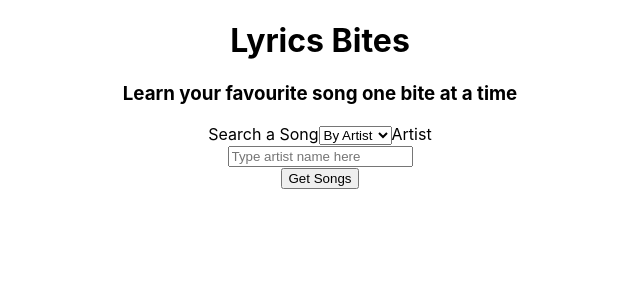
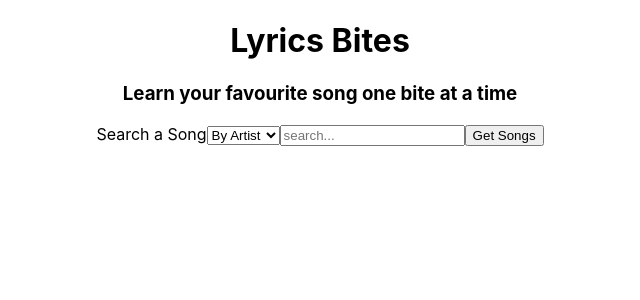
Before and after one commit to Banjer71/lyrics-bites-frontend, a React (Create React App) app: page / in a window 1280 px wide. Shown: the top 300 px of the page, without its empty margins (320-960 px from the left). Built offline with nearby package versions, Linux system fonts and the light colour scheme.

Commit message:
set the first part of the frontend client, create loader componetand artistCard component to display the data fetch from the API

```diff
--- a/package.json
+++ b/package.json
@@ -11,6 +11,7 @@
     "dotenv": "^10.0.0",
     "react": "^17.0.2",
     "react-dom": "^17.0.2",
+    "react-router-dom": "^5.3.0",
     "react-scripts": "4.0.3",
     "web-vitals": "^1.0.1"
   },
--- a/src/App.js
+++ b/src/App.js
@@ -1,10 +1,13 @@
-import './App.css';
-import SearchBar from './components/searchBar';
+import { BrowserRouter as Router, Route } from "react-router-dom";
+import "./App.css";
+import SearchBar from "./components/searchBar";
 
 function App() {
   return (
     <div className="App">
-      <SearchBar />
+      <Router>
+        <SearchBar />
+      </Router>
     </div>
   );
 }
--- /dev/null
+++ b/src/components/artistCard.js
@@ -0,0 +1,46 @@
+import React, { useEffect, useState } from "react";
+import { Link } from "react-router-dom";
+import defImg from "../imageDef.png";
+
+const ArtistCard = ({ track }) => {
+  const [cover, setCover] = useState("");
+
+  useEffect(() => {
+    let apy_key_lastfm = process.env.REACT_APP_API_KEY_LASTFM;
+    let albumName = track.album_name;
+    let name = albumName.replace(/ /gi, "%20");
+
+    const lastfm2 = `/?method=album.search&album=${name}&api_key=${apy_key_lastfm}&format=json`;
+
+    fetch(`/2.0${lastfm2}`)
+      .then((res) => res.json())
+      .then((data) => {
+        const albumCover = data.results.albummatches.album[0].image[3]["#text"];
+        setCover(albumCover);
+      })
+      .catch((err) => console.log(err));
+  }, [track.album_name]);
+
+  return (
+    <div className="card">
+      {cover ? <img src={cover} alt="pic" /> : <img src={defImg} alt="pic" />}
+      <Link
+        className="card-link"
+        to={{
+          pathname: "/SongPage",
+          state: {
+            trackId: track.track_id,
+            album: track.album_name,
+            songName: track.track_name,
+            albumId: track.album_id,
+          },
+        }}
+      >
+        <p>{track.artist_name}</p>
+        <p>{track.track_name}</p>
+      </Link>
+    </div>
+  );
+};
+
+export default ArtistCard;
--- /dev/null
+++ b/src/components/loader.js
@@ -0,0 +1,15 @@
+import React from 'react';
+
+const Loader = ({ message }) => {
+	return (
+		<div className="loader">
+			<div className="loader-spin">{message}</div>
+		</div>
+	);
+};
+
+Loader.defaultProps = {
+	message: 'Loading...'
+};
+
+export default Loader;
--- a/src/components/searchBar.js
+++ b/src/components/searchBar.js
@@ -1,25 +1,12 @@
 import React, { useState } from "react";
+import ArtistCard from "./artistCard";
+import Loader from "./loader";
 
 const SearchBar = () => {
-  const [paramToSearch, setParamToSerach] = useState();
+  const [selectParam, setSelectParam] = useState("q_artist");
+  const [paramToSearch, setParamToSerach] = useState("");
   const [tune, setTune] = useState();
-  const [selectParam, setSelectParam] = useState("q_artist");
   const [isLoading, setIsLoading] = useState(false);
-
-  // const handleSubmit = async (e) => {
-  //   e.preventDefault();
-  //   const url = `http://localhost:3001/api/:${artist}`;
-  //   setIsloading(true);
-  //   const res = await fetch(url, {
-  //     method: "GET",
-  //     headers: { "Content-type": "application/json" },
-  //   });
-  //   const data = await res.json();
-  //   let song = data.map((item) => item.track);
-  //   setTune(song);
-  //   setIsloading(false);
-  //   setArtist(e.target.reset());
-  // };
 
   const handleSubmit = (e) => {
     e.preventDefault();
@@ -56,39 +43,35 @@ const SearchBar = () => {
 
   return (
     <div>
-      <form onSubmit={handleSubmit}>
       <h1>Lyrics Bites</h1>
       <h3>Learn your favourite song one bite at a time</h3>
-        <div className="field">
+
+      <form onSubmit={handleSubmit}>
         <label>Search a Song</label>
         <select value={selectParam} onChange={getSelectionQuery}>
           <option value="q_artist">By Artist</option>
           <option value="q_track">By Song</option>
           <option value="q_lyrics">By Word</option>
         </select>
-          <label className="label">Artist</label>
-          <div className="control">
+
         <input
-              className="input"
           type="text"
-              placeholder="Type artist name here"
+          name="paramToSearch"
+          autoComplete="on"
+          placeholder="search..."
+          value={paramToSearch}
           onChange={handleChange}
         />
-          </div>
-        </div>
-        <div className="field">
-          <div className="control">
         <button type="submit">Get Songs</button>
-          </div>
-        </div>
       </form>
+
       <div>
         {isLoading ? (
-          <p>is loading</p>
+          <Loader />
         ) : (
           tune &&
           tune.map((song) => {
-            return <p key={song.track.track_id}>{song.track.track_name}</p>;
+            return <ArtistCard key={song.track.track_id} track={song.track} />;
           })
         )}
       </div>
```
Also changed, not shown: src/imageDef.png (added), 1 other file (tests, documents, lock files or other folders). Lines whose indentation alone changed are shown as unchanged.
